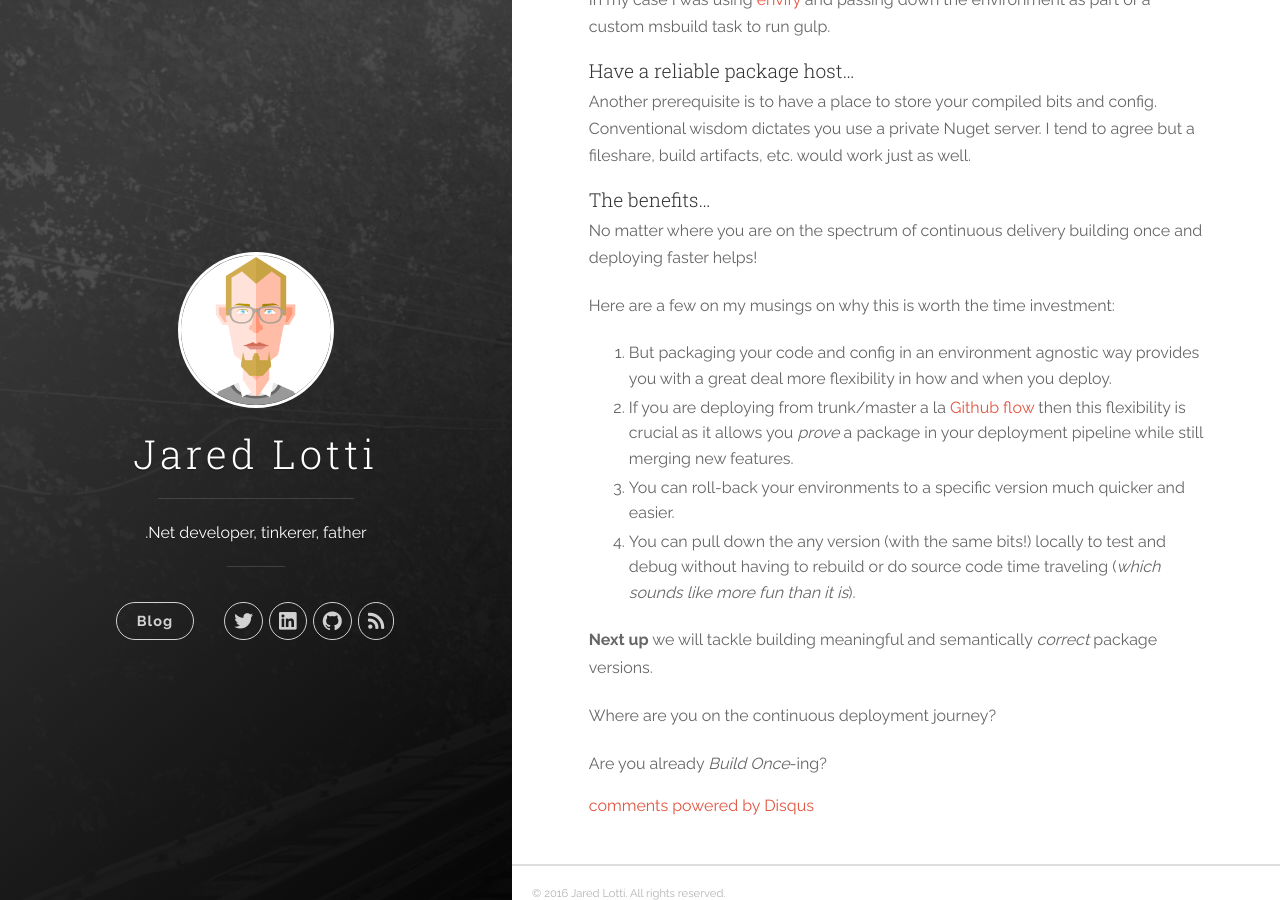
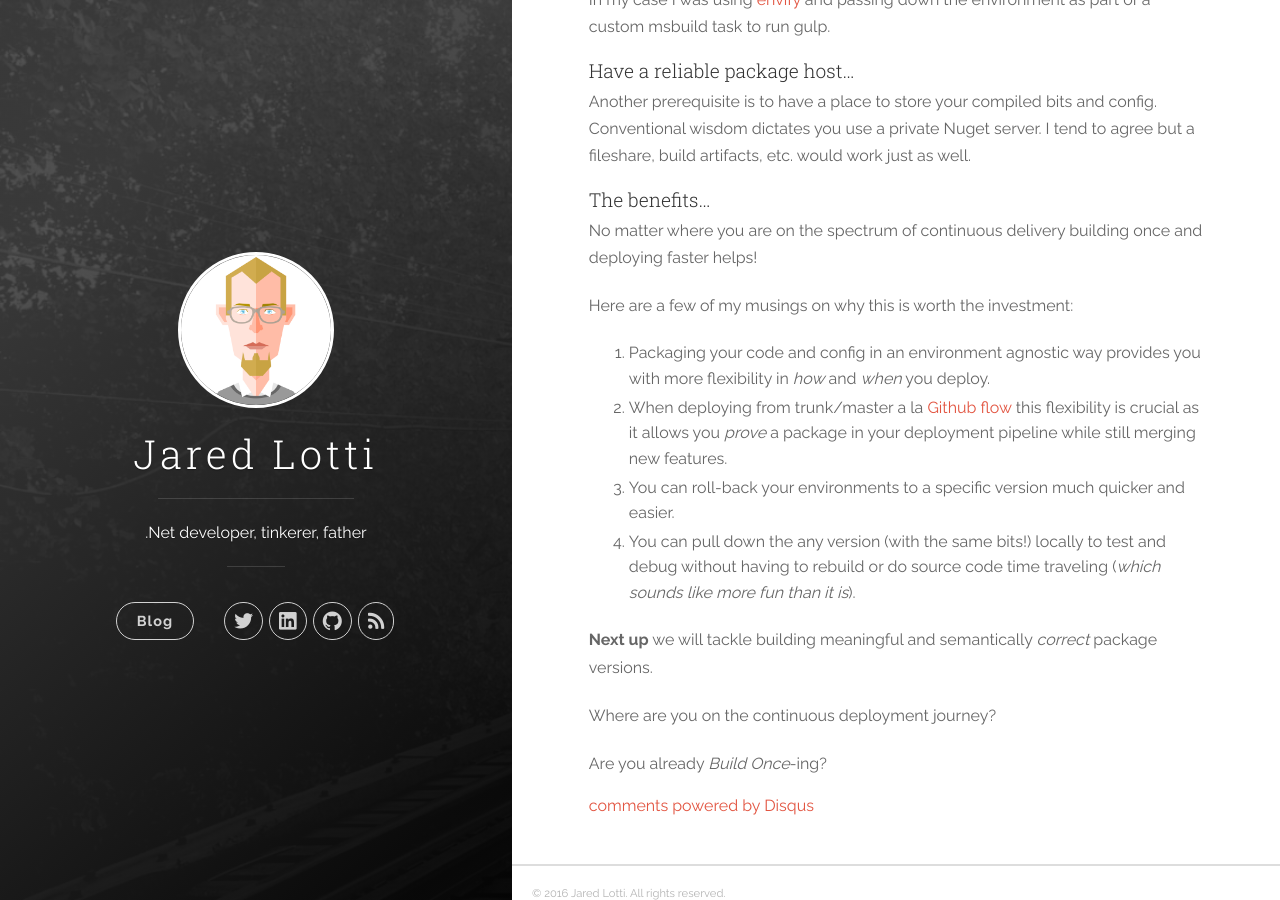
Before and after one commit to Jarlotee/jarlotee.github.io, a Jekyll site: the page built from _posts/2016-01-09-the-journey-to-build-once.md, in a window 1280 px wide and 900 px high, scrolled down 1915 px. Built offline with Jekyll 4.4.1, drawn with Linux system fonts in a browser that asks for light colours; nearby versions of some CDN libraries; comment, search, counter and statistics services are not loaded; some of the changed text lies outside the part shown.

Commit message:
Update 2016-01-09-the-journey-to-build-once.md

```diff
--- a/_posts/2016-01-09-the-journey-to-build-once.md
+++ b/_posts/2016-01-09-the-journey-to-build-once.md
@@ -1,5 +1,5 @@
 ---
-title:  "The journey to Build Once"
+title:  "The Journey to Build Once"
 date:   2016-01-09 18:23:00
 categories:
 - Continuous Integration
@@ -58,10 +58,10 @@ I tend to agree but a fileshare, build artifacts, etc. would work just as well.
 
 No matter where you are on the spectrum of continuous delivery building once and deploying faster helps!
 
-Here are a few on my musings on why this is worth the time investment:
+Here are a few of my musings on why this is worth the investment:
 
-1. But packaging your code and config in an environment agnostic way provides you with a great deal more flexibility in how and when you deploy.
-2. If you are deploying from trunk/master a la [Github flow] then this flexibility is crucial as it allows you *prove* a package in your deployment pipeline while still merging new features.
+1. Packaging your code and config in an environment agnostic way provides you with more flexibility in *how* and *when* you deploy.
+2. When deploying from trunk/master a la [Github flow] this flexibility is crucial as it allows you *prove* a package in your deployment pipeline while still merging new features.
 3. You can roll-back your environments to a specific version much quicker and easier.
 4. You can pull down the any version (with the same bits!) locally to test and debug without having to rebuild or do source code time traveling (*which sounds like more fun than it is*).
 
```
Also changed, not shown: other parts of _posts/2016-01-09-the-journey-to-build-once.md (+1 -1 lines).
